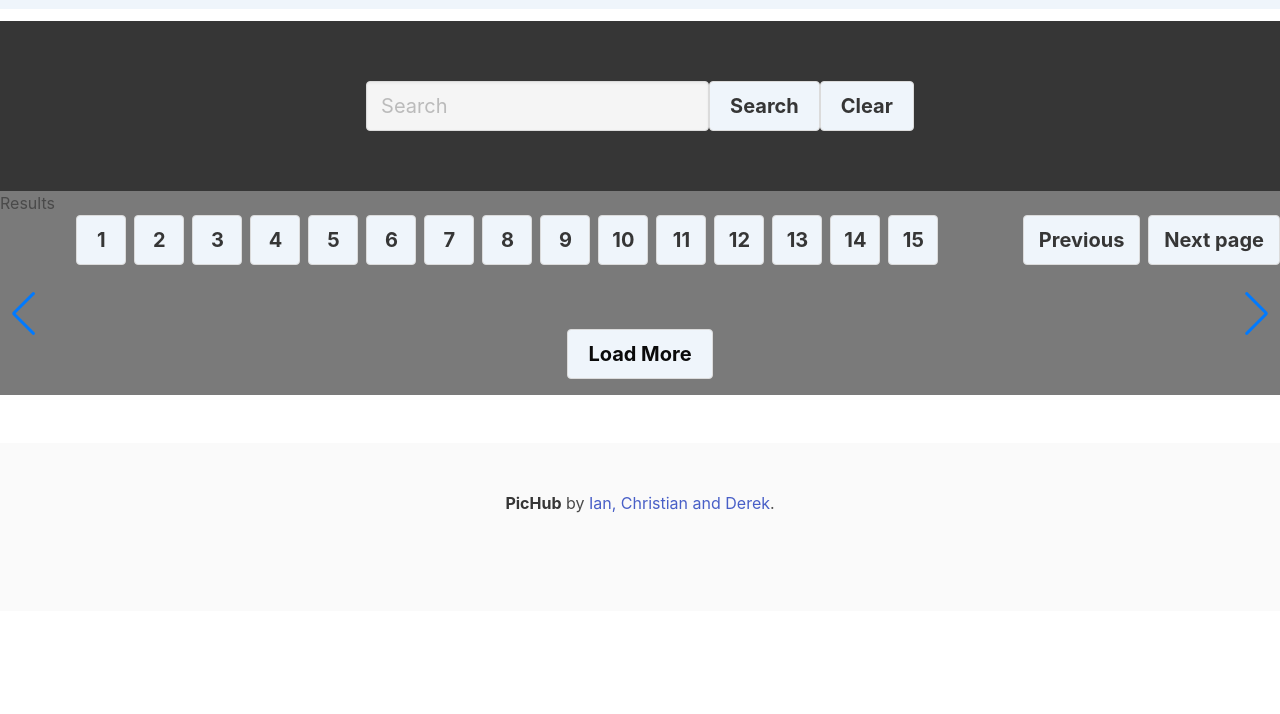
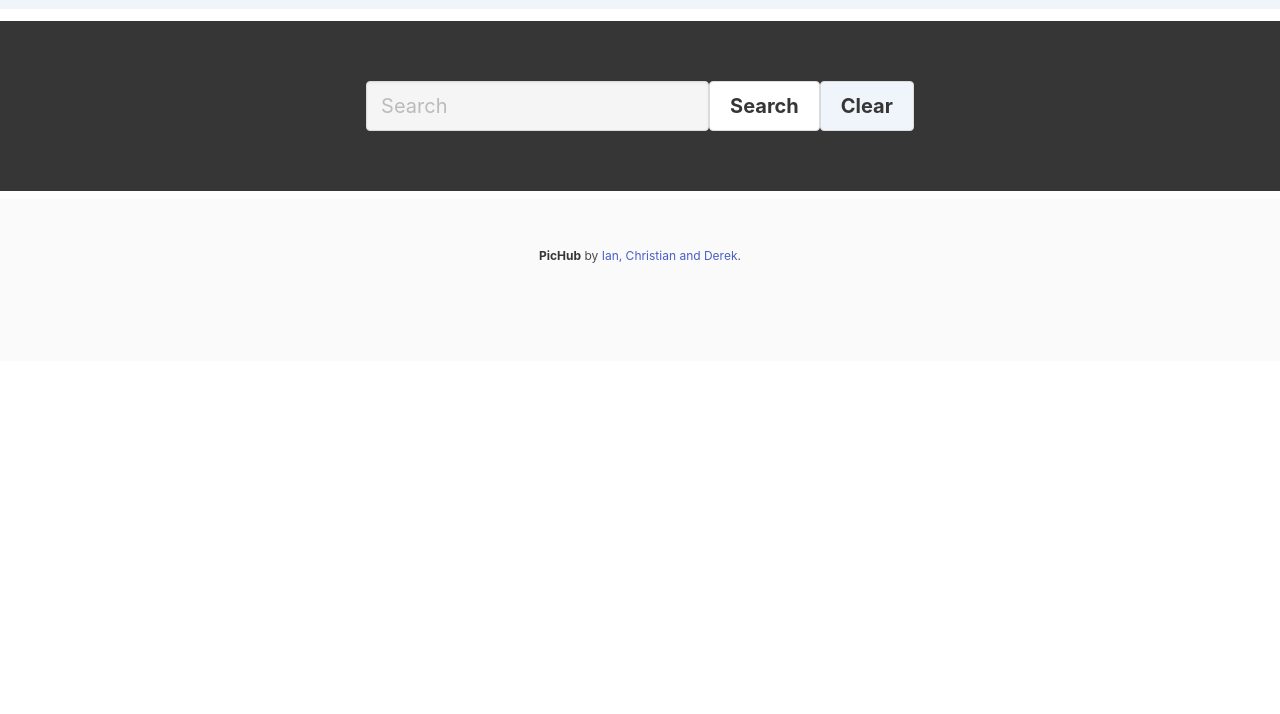
Before and after one commit to TheMightyNail/PicHub, a plain HTML site: page index.html in a window 1280 px wide. Shown: the part 86-800 px from the top of the page. Drawn offline with nearby package versions, Linux system fonts and the light colour scheme.

Commit message:
updated html

```diff
--- a/assets/js/script.js
+++ b/assets/js/script.js
@@ -40,7 +40,7 @@ $(document).ready(function () {
   var displayImages = function (result) {
     var photohtml = "";
     result.photos.forEach((image) => {
-      photohtml += ` <div class="swiper-slide"> <img src=${image.src.medium}></div>`;
+      photohtml += ` <div class="swiper-slide"> <img src=${image.src.portrait}></div>`;
       //var photo=document.createElement("div");
       // photo.innerHTML=`<img src=${image.src.medium}>`;
       // document.querySelector(".swiper-wrapper").appendChild(photohtml);
--- a/index.html
+++ b/index.html
@@ -1,12 +1,13 @@
 <!DOCTYPE html>
 <html lang="en">
+
 <head>
     <meta charset="UTF-8">
     <meta http-equiv="X-UA-Compatible" content="IE=edge">
     <meta name="viewport" content="width=device-width, initial-scale=1.0">
     <title>PicHub</title>
     <link rel="stylesheet" href="https://cdn.jsdelivr.net/npm/bulma@0.9.3/css/bulma.min.css">
-    <link rel="stylesheet" href="https://unpkg.com/swiper@7/swiper-bundle.min.css"/>
+    <link rel="stylesheet" href="https://unpkg.com/swiper@7/swiper-bundle.min.css" />
 </head>
 
 <body>
@@ -16,7 +17,7 @@
                 PicHub
             </h1>
             <h2 class="subtitle is-5 is-flex is-justify-content-center has-text-weight-bold">
-                Images.
+                An Image for Every Occasion.
             </h2>
         </header>
     </div>
@@ -30,15 +31,15 @@
                 <input type="submit text" id="searchBar" class="input has-background-light is-medium" placeholder="Search"/>
             </div>
 
-            <button type="submit" id="submit" class="button has-background-info-light is-medium has-text-weight-bold">Search</button>
+            <button type="submit" id="submit" class="button has-background-info-white is-medium has-text-weight-bold">Search</button>
             <button type="submit" id="submit" class="button is-medium has-background-info-light has-text-weight-bold">Clear</button>
         </form>
     </section>
     <!-- end of hero section -->
     <!-- results section -->
-    <section id="results" class= "has-background-grey">
+    <section id="results" class="has-background-white mt-2">
         <div class="swiper-slider">
-            <h2>Results</h2>
+
             <div class="swiper-container swiper">
                 <div class="swiper-wrapper">
 
@@ -46,9 +47,9 @@
 
                 </div>
                 <!-- Add Arrows -->
+
                 <div class="swiper-button-next"></div>
                 <div class="swiper-button-prev"></div>
-
             </div>
 
             <!-- Swiper JS -->
@@ -71,67 +72,8 @@
                 });
             </script>
 
-
             <!-- Add Pagination -->
-            <nav class="pagination is-medium has-text-weight-bold" role="navigation" aria-label="pagination">
-                <a class="pagination-previous has-background-info-light" title="This is the first page">Previous</a>
-                <a class="pagination-next has-background-info-light">Next page</a>
-
-                <ul class="pagination-list is-justify-content-center">
-                  <li>
-                    <a class="pagination-link has-background-info-light" aria-label="Page 1" aria-current="page">1</a>
-                  </li>
-                  <li>
-                    <a class="pagination-link has-background-info-light" aria-label="Goto page 2">2</a>
-                  </li>
-                  <li>
-                    <a class="pagination-link has-background-info-light" aria-label="Goto page 3">3</a>
-                  </li>
-                  <a class="pagination-link has-background-info-light" aria-label="Page 4" aria-current="page">4</a>
-                  </li>
-                  <li>
-                    <a class="pagination-link has-background-info-light" aria-label="Goto page 5">5</a>
-                  </li>
-                  <a class="pagination-link has-background-info-light" aria-label="Page 6" aria-current="page">6</a>
-                  </li>
-                  <li>
-                    <a class="pagination-link has-background-info-light" aria-label="Goto page 7">7</a>
-                  </li>
-                  <li>
-                    <a class="pagination-link has-background-info-light" aria-label="Goto page 8">8</a>
-                  </li>
-                  <a class="pagination-link has-background-info-light" aria-label="Page 9" aria-current="page">9</a>
-                  </li>
-                  <li>
-                    <a class="pagination-link has-background-info-light" aria-label="Goto page 10">10</a>
-                  </li>
-                  <a class="pagination-link has-background-info-light" aria-label="Page 11" aria-current="page">11</a>
-                </li>
-                <li>
-                  <a class="pagination-link has-background-info-light" aria-label="Goto page 12">12</a>
-                </li>
-                <li>
-                  <a class="pagination-link has-background-info-light" aria-label="Goto page 13">13</a>
-                </li>
-                <a class="pagination-link has-background-info-light" aria-label="Page 14" aria-current="page">14</a>
-                </li>
-                <li>
-                  <a class="pagination-link has-background-info-light" aria-label="Goto page 15">15</a>
-                </li>
-                </ul>
-              </nav>
-
-            <form class="is-flex is-justify-content-center m-6 p-4">
-
-            <button type="submit" id="submit" class="button has-background-info-light is-medium has-text-black has-text-weight-bold">Load More</button>
-
-            </form>
-
-
-            <!-- <div class="swiper-pagination"></div> -->
-            <div class="swiper-button-next"></div>
-            <div class="swiper-button-prev"></div>
-            </div>
+            <div class="swiper-pagination"></div>
         </div>
     </section>
 
@@ -144,7 +86,7 @@
 
 </body>
 <footer class="footer">
-    <div class="content has-text-centered">
+    <div class="content has-text-centered is-small">
       <p>
         <strong>PicHub</strong> by <a>Ian, Christian and Derek</a>.
       </p>
```
Also changed, not shown: test.html (added, +12 -0 lines), 1 other file.
